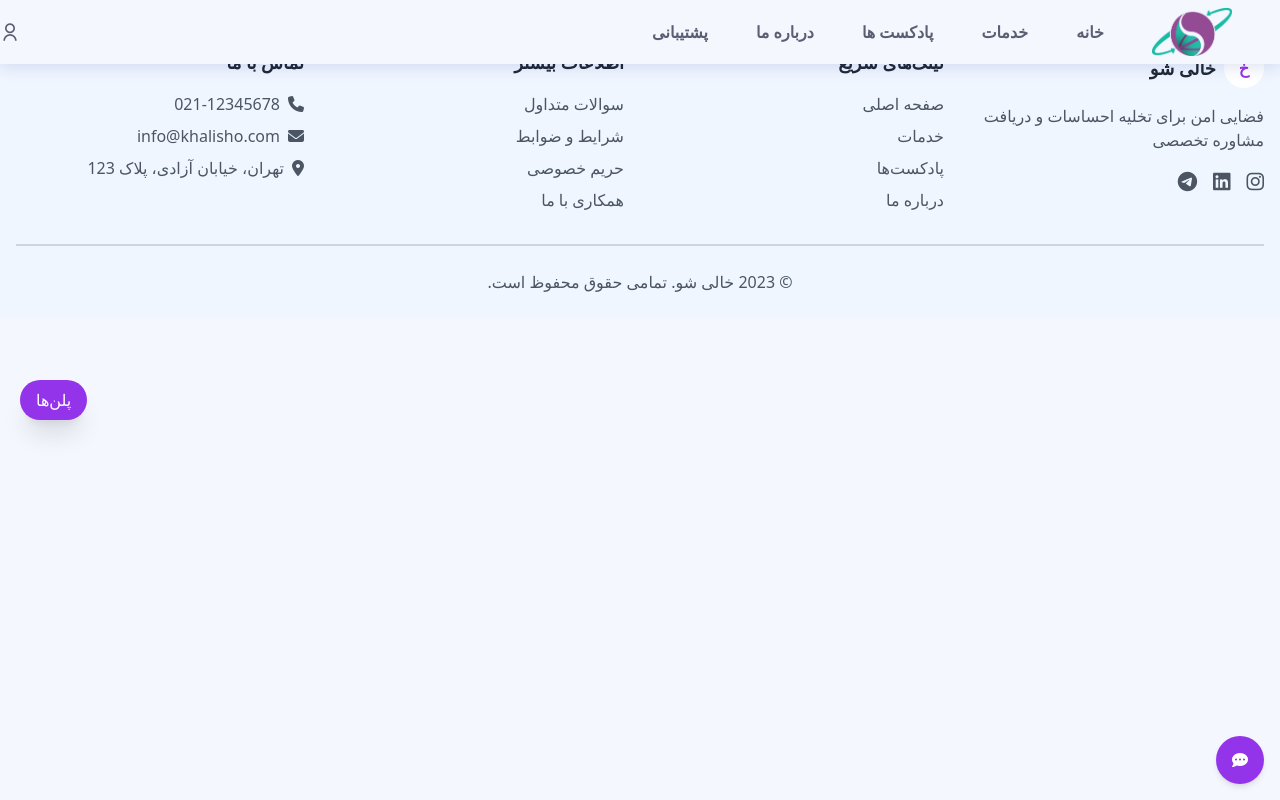
After one commit to Sajjadshkh/khali_sho, a Django app: template templates/base.html in a window 1280 px wide. The commit adds this page. Run offline with Django 5.2, Linux system fonts and the light colour scheme; the template is opened without the code that fills it, so the values that code supplies are empty; some libraries are stand-ins or nearby versions.

Commit message:
add includes and load screen

```diff
--- a/khali_sho/settings.py
+++ b/khali_sho/settings.py
@@ -57,7 +57,7 @@ ROOT_URLCONF = 'khali_sho.urls'
 TEMPLATES = [
     {
         'BACKEND': 'django.template.backends.django.DjangoTemplates',
-        'DIRS': [],
+        'DIRS': [BASE_DIR / 'templates'],
         'APP_DIRS': True,
         'OPTIONS': {
             'context_processors': [
--- a/static/css/styles.css
+++ b/static/css/styles.css
@@ -25,7 +25,7 @@ body {
 
 .banner {
   width: 100vw;
-  margin-top: 3rem;
+  /* margin-top: 3rem; */
 }
 
 .bg-pattern {
@@ -74,7 +74,52 @@ body {
 .footer-divider {
     border-top: 2px solid #d1d5db;
 }
-/* about us */
+
+
+
+/* =============== loading screen =============== */
+
+.loading-screen {
+  position: fixed;
+  width: 100%;
+  height: 100%;
+  background-color: #f0f0f0;
+  display: flex;
+  justify-content: center;
+  align-items: center;
+  z-index: 9999;
+}
+
+.loading-icon {
+  width: 100px;
+  height: 100px;
+  border: 5px solid #934b94;
+  border-top: 3px solid transparent;
+  border-radius: 50%;
+  animation: spin 1s linear infinite;
+  display: flex;
+  justify-content: center;
+  align-items: center;
+}
+
+.logo {
+  width: 80px;
+  height: auto;
+  margin: 0;
+}
+
+@keyframes spin {
+  0% {
+    transform: rotate(0deg);
+  }
+  100% {
+    transform: rotate(360deg);
+  }
+}
+
+
+
+/* ************** about us ************** */
 
 
 .gradient-text {
--- a/static/js/main.js
+++ b/static/js/main.js
@@ -89,3 +89,13 @@ loginClose.addEventListener('click', () =>{
                 donateBtn.innerHTML = 'حمایت مالی <i class="fas fa-heart ml-2"></i>';
             });
         }
+
+// loding screen
+
+document.addEventListener("DOMContentLoaded", function () {
+  // Simulate the delay in loading your content (remove this in production)
+  setTimeout(function () {
+    document.querySelector(".loading-screen").style.display = "none"; // Hide loading screen
+    document.querySelector("header").style.display = "block"; // Show the navigation bar
+  }, 2000); // Change the duration as needed
+});
--- /dev/null
+++ b/templates/base.html
@@ -0,0 +1,31 @@
+{% load static %}
+<!DOCTYPE html>
+<html lang="fa" dir="rtl">
+  <head>
+    {% include 'includes/head_refrences.html' %}
+  </head>
+
+  <body class="body">
+    {% comment %} <div class="loading-screen">
+      <div class="loading-icon">
+        <img
+          src="{% static 'img/k1s_logo.png' %}"
+          alt="Your Logo"
+          class="logo"
+        />
+      </div>
+    </div> {% endcomment %}
+    {% include 'includes/header.html' %}
+
+
+    {% block contant %}
+
+
+
+    {% endblock %}
+
+
+    {% include 'includes/footer.html' %}
+  <script src="{% static 'js/main.js' %}" defer></script>
+  </body>
+</html>
--- /dev/null
+++ b/templates/includes/footer.html
@@ -0,0 +1,146 @@
+{% load static %}
+    <!-- Plans Button -->
+    <button class="plan-btn bg-purple-600 hover:bg-purple-700 text-white px-4 py-2 rounded-full shadow-xl transition btn-no-border">
+        پلن‌ها
+    </button>
+
+    <!-- Chat Button -->
+    <button id="chat-btn" class="fixed bottom-4 right-4 bg-purple-600 text-white w-12 h-12 rounded-full flex items-center justify-center shadow-md hover:bg-purple-700 transition">
+        <i class="fas fa-comment-dots"></i>
+    </button>
+
+    <!-- Footer -->
+    <footer class="bg-blue-50 text-gray-800 pt-12 pb-6">
+        <div class="container mx-auto px-4">
+            <div class="grid md:grid-cols-4 gap-8 mb-8">
+                <!-- Column 1 -->
+                <div>
+                    <div class="flex items-center mb-4">
+                        <div class="w-10 h-10 bg-white rounded-full flex items-center justify-center">
+                            <span class="text-purple-600 font-bold">خ</span>
+                        </div>
+                        <span class="mr-2 text-lg font-bold">خالی شو</span>
+                    </div>
+                    <p class="text-gray-600 mb-4">
+                        فضایی امن برای تخلیه احساسات و دریافت مشاوره تخصصی
+                    </p>
+                    <div class="flex space-x-4 space-x-reverse">
+                        <a href="#" class="text-gray-600 hover:text-purple-700 transition">
+                            <i class="fab fa-instagram text-xl"></i>
+                        </a>
+                        <a href="#" class="text-gray-600 hover:text-purple-700 transition">
+                            <i class="fab fa-linkedin text-xl"></i>
+                        </a>
+                        <a href="#" class="text-gray-600 hover:text-purple-700 transition">
+                            <i class="fab fa-telegram text-xl"></i>
+                        </a>
+                    </div>
+                </div>
+
+                <!-- Column 2 -->
+                <div>
+                    <h3 class="text-lg font-bold mb-4">لینک‌های سریع</h3>
+                    <ul class="space-y-2">
+                        <li><a href="#" class="text-gray-600 hover:text-purple-700 transition">صفحه اصلی</a></li>
+                        <li><a href="#services" class="text-gray-600 hover:text-purple-700 transition">خدمات</a></li>
+                        <li><a href="#podcasts" class="text-gray-600 hover:text-purple-700 transition">پادکست‌ها</a></li>
+                        <li><a href="#about" class="text-gray-600 hover:text-purple-700 transition">درباره ما</a></li>
+                    </ul>
+                </div>
+
+                <!-- Column 3 -->
+                <div>
+                    <h3 class="text-lg font-bold mb-4">اطلاعات بیشتر</h3>
+                    <ul class="space-y-2">
+                        <li><a href="#" class="text-gray-600 hover:text-purple-700 transition">سوالات متداول</a></li>
+                        <li><a href="#" class="text-gray-600 hover:text-purple-700 transition">شرایط و ضوابط</a></li>
+                        <li><a href="#" class="text-gray-600 hover:text-purple-700 transition">حریم خصوصی</a></li>
+                        <li><a href="#join-team" class="text-gray-600 hover:text-purple-700 transition">همکاری با ما</a></li>
+                    </ul>
+                </div>
+
+                <!-- Column 4 -->
+                <div>
+                    <h3 class="text-lg font-bold mb-4">تماس با ما</h3>
+                    <ul class="space-y-2">
+                        <li class="flex items-center">
+                            <i class="fas fa-phone ml-2 text-gray-600"></i>
+                            <span class="text-gray-600">021-12345678</span>
+                        </li>
+                        <li class="flex items-center">
+                            <i class="fas fa-envelope ml-2 text-gray-600"></i>
+                            <span class="text-gray-600">info@khalisho.com</span>
+                        </li>
+                        <li class="flex items-center">
+                            <i class="fas fa-map-marker-alt ml-2 text-gray-600"></i>
+                            <span class="text-gray-600">تهران، خیابان آزادی، پلاک 123</span>
+                        </li>
+                    </ul>
+                </div>
+            </div>
+
+            <div class="footer-divider pt-6 text-center text-gray-600">
+                <p>© 2023 خالی شو. تمامی حقوق محفوظ است.</p>
+            </div>
+        </div>
+    </footer>
+
+      {% comment %} <!-- Footer -->
+    <footer class="bg-gray-900 text-white py-12 px-4">
+        <div class="container mx-auto">
+            <div class="grid grid-cols-1 md:grid-cols-4 gap-8">
+                <div>
+                    <h3 class="text-xl font-bold mb-4">خالی شو</h3>
+                    <p class="text-gray-400">
+                        پلتفرم مشاوره آنلاین برای تخلیه هیجانی و دریافت حمایت فوری در لحظات سخت زندگی
+                    </p>
+                </div>
+                <div>
+                    <h4 class="font-semibold mb-4">لینک‌های مفید</h4>
+                    <ul class="space-y-2">
+                        <li><a href="#" class="text-gray-400 hover:text-white transition">صفحه اصلی</a></li>
+                        <li><a href="#" class="text-gray-400 hover:text-white transition">خدمات ما</a></li>
+                        <li><a href="#" class="text-gray-400 hover:text-white transition">مقالات</a></li>
+                        <li><a href="#" class="text-gray-400 hover:text-white transition">تماس با ما</a></li>
+                    </ul>
+                </div>
+                <div>
+                    <h4 class="font-semibold mb-4">ارتباط با ما</h4>
+                    <ul class="space-y-2">
+                        <li class="flex items-center">
+                            <i class="fas fa-phone-alt text-blue-400 mr-2"></i>
+                            <span>021-12345678</span>
+                        </li>
+                        <li class="flex items-center">
+                            <i class="fas fa-envelope text-blue-400 mr-2"></i>
+                            <span>info@khalisho.com</span>
+                        </li>
+                        <li class="flex items-center">
+                            <i class="fas fa-map-marker-alt text-blue-400 mr-2"></i>
+                            <span>تهران، خیابان آزادی، کوچه سلامت</span>
+                        </li>
+                    </ul>
+                </div>
+                <div>
+                    <h4 class="font-semibold mb-4">شبکه‌های اجتماعی</h4>
+                    <div class="flex space-x-4">
+                        <a href="#" class="bg-blue-600 w-10 h-10 rounded-full flex items-center justify-center hover:bg-blue-700 transition">
+                            <i class="fab fa-telegram"></i>
+                        </a>
+                        <a href="#" class="bg-purple-600 w-10 h-10 rounded-full flex items-center justify-center hover:bg-purple-700 transition">
+                            <i class="fab fa-instagram"></i>
+                        </a>
+                        <a href="#" class="bg-blue-500 w-10 h-10 rounded-full flex items-center justify-center hover:bg-blue-600 transition">
+                            <i class="fab fa-twitter"></i>
+                        </a>
+                        <a href="#" class="bg-red-600 w-10 h-10 rounded-full flex items-center justify-center hover:bg-red-700 transition">
+                            <i class="fab fa-youtube"></i>
+                        </a>
+                    </div>
+                </div>
+            </div>
+            <div class="border-t border-gray-800 mt-8 pt-8 text-center text-gray-500">
+                <p>© 2023 خالی شو - تمام حقوق محفوظ است</p>
+            </div>
+        </div>
+    </footer> {% endcomment %}
--- /dev/null
+++ b/templates/includes/head_refrences.html
@@ -0,0 +1,9 @@
+{% load static %}
+
+<meta charset="UTF-8">
+<meta name="viewport" content="width=device-width, initial-scale=1.0">
+<script src="https://cdn.tailwindcss.com"></script>
+<link rel="stylesheet" href="https://cdnjs.cloudflare.com/ajax/libs/font-awesome/6.4.0/css/all.min.css">
+<link rel="stylesheet" href="https://cdnjs.cloudflare.com/ajax/libs/remixicon/3.5.0/remixicon.css">
+<link href="{% static 'css/styles.css' %}" rel="stylesheet">
+<title>{% block title %}{% endblock %}</title>
--- /dev/null
+++ b/templates/includes/header.html
@@ -0,0 +1,101 @@
+{% load static %}
+
+          <!--==================== HEADER ====================-->
+        <header class="header" id="header">
+            <nav class="nav container">
+               {% comment %} <a href="#" class="nav__logo">Logo</a> {% endcomment %}
+               <div class="nav__actions">
+                <!-- Toggle button -->
+                    <div class="nav__toggle" id="nav-toggle">
+                        <i class="ri-menu-line"></i>
+                    </div>
+                </div>
+               <img src="{% static 'img/k1s_logo.png' %}" alt="Your Logo" class="logo">
+
+                <div class="nav__menu" id="nav-menu">
+                  <ul class="nav__list">
+                     <li class="nav__item">
+                        <a href="#" class="nav__link">خانه</a>
+                     </li>
+
+                     <li class="nav__item">
+                        <a href="#" class="nav__link">خدمات</a>
+                     </li>
+
+                     <li class="nav__item">
+                        <a href="#" class="nav__link">پادکست‌ ها</a>
+                     </li>
+
+                     <li class="nav__item">
+                        <a href="{% url 'us:aboutus' %}" class="nav__link">درباره ما</a>
+                     </li>
+
+                     <li class="nav__item">
+                        <a href="#" class="nav__link">پشتیبانی</a>
+                     </li>
+                  </ul>
+
+                  <!-- Close button -->
+                  <div class="nav__close" id="nav-close">
+                     <i class="ri-close-line"></i>
+                  </div>
+               </div>
+
+               <div class="nav__actions">
+                  <!-- Search button -->
+                  {% comment %} <i class="ri-search-line nav__search" id="search-btn"></i> {% endcomment %}
+
+                  <!-- Login button -->
+                  <i class="ri-user-line nav__login" id="login-btn"></i>
+                  <div class="nav__toggle" id="nav-toggle">
+                    <i></i>
+                </div>
+                <div class="nav__toggle" id="nav-toggle">
+                    <i></i>
+                </div>
+               </div>
+            </nav>
+         </header>
+
+         <!--==================== SEARCH ====================-->
+        {% comment %} <div class="search" id="search">
+            <form action="" class="search__form">
+               <i class="ri-search-line search__icon"></i>
+               <input type="search" placeholder="دنبال چه می گردید؟" class="search__input">
+            </form>
+
+            <i class="ri-close-line search__close" id="search-close"></i>
+         </div>
+    {% endcomment %}
+         <!--==================== LOGIN ====================-->
+         <div class="login" id="login">
+            <form action="" class="login__form">
+               <h2 class="login__title">ورود</h2>
+
+               <div class="login__group">
+                  <div>
+                     <label for="email" class="login__label">ایمیل</label>
+                     <input type="email" placeholder="ایمیل خود را وارد کنید" id="email" class="login__input">
+                  </div>
+
+                  <div>
+                     <label for="password" class="login__label">رمز ورود</label>
+                     <input type="password" placeholder="رمز خود را وارد کنید" id="password" class="login__input">
+                  </div>
+               </div>
+
+               <div>
+                  <p class="login__signup">
+                    حساب کاربری ندارید؟ <a href="#">ثبت نام</a>
+                  </p>
+
+                  <a href="#" class="login__forgot">
+                     رمز خود را فراموش کرده اید؟
+                  </a>
+
+                  <button type="submit" class="login__button">ورود</button>
+               </div>
+            </form>
+
+            <i class="ri-close-line login__close" id="login-close"></i>
+         </div>
```
Also changed, not shown: home/templates/home/home.html (+12 -28 lines), us/templates/us/aboutus.html (+9 -75 lines), 1 other file.
